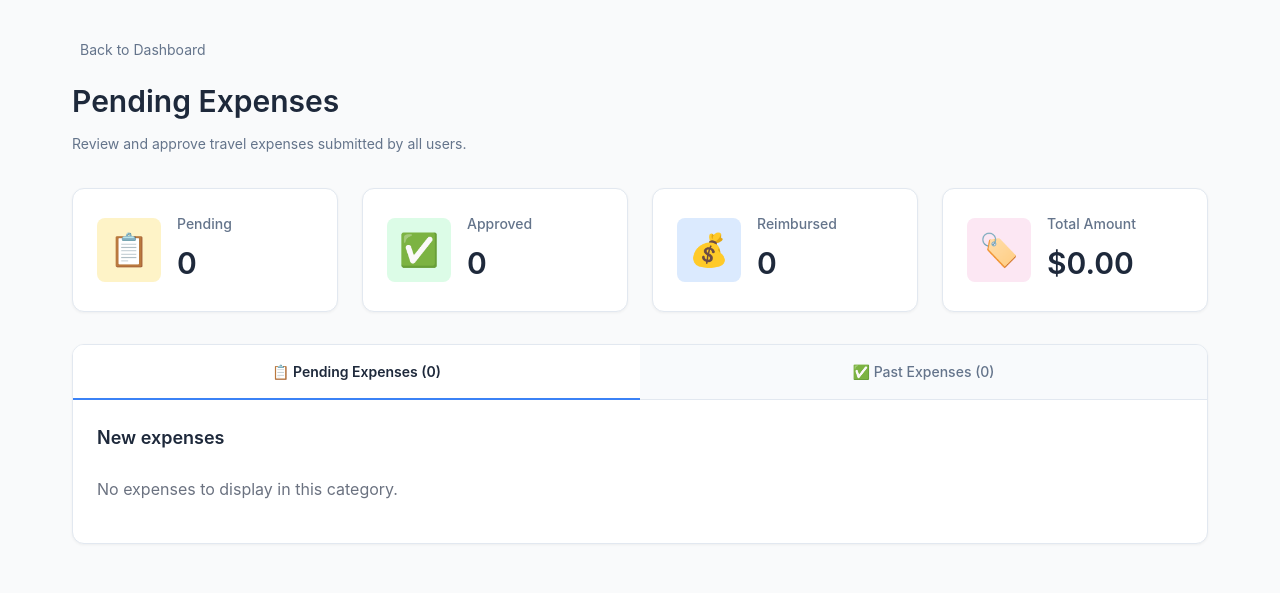
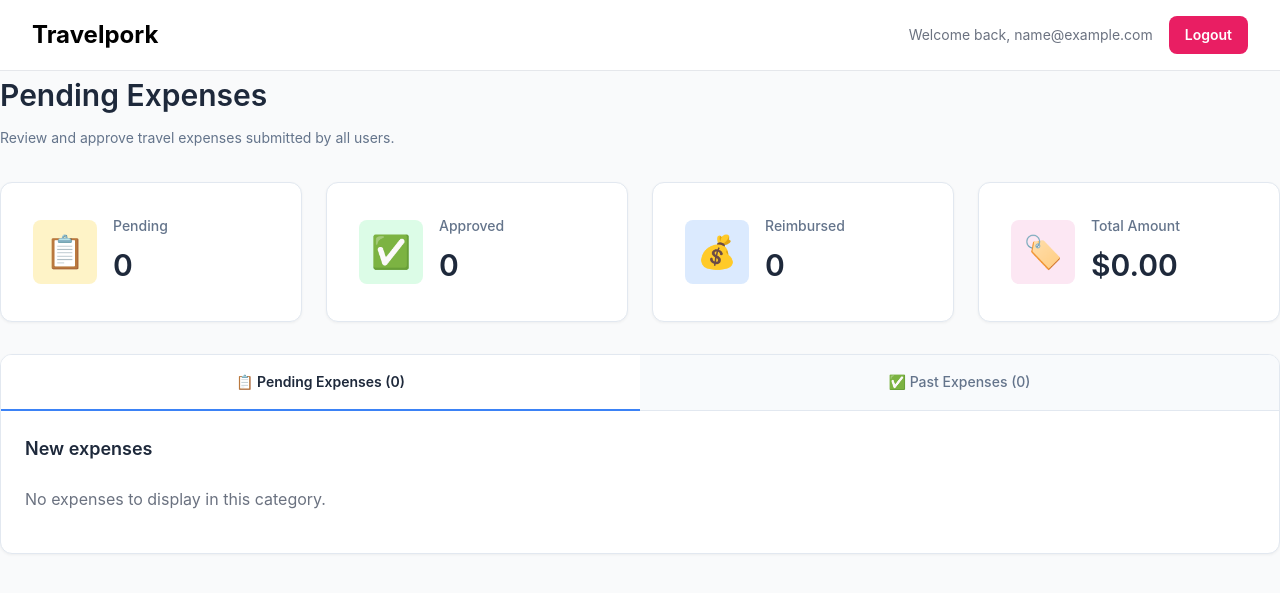
Before and after one commit to emsmccoy/travelpork, a Django app: page /expenses/list/approver/ in a window 1280 px wide. Shown: the top 593 px of the page. Run offline with Django 5.2, Linux system fonts and the light colour scheme; the visitor is signed in with stand-in values (Sample User, id 1); data that the repository does not hold is empty.

Commit message:
Approver css in progress

```diff
--- a/static/css/approver_dashboard.css
+++ b/static/css/approver_dashboard.css
@@ -1,8 +1,12 @@
-
+* {
+  margin: 0;
+  padding: 0;
+  box-sizing: border-box;
+}
 .container {
-    max-width: 1200px;
+    max-width: 600px;
     margin: 0 auto;
-    padding: 2rem;
+    padding: 4rem;
 }
 
 .back-link {
@@ -40,7 +44,7 @@
 
 .stat-card {
     background: white;
-    padding: 1.5rem;
+    padding: 2rem;
     border-radius: 0.75rem;
     border: 1px solid #e2e8f0;
     display: flex;
@@ -169,7 +173,7 @@
 
 .expense-table th {
     text-align: left;
-    padding: 0.75rem;
+    padding: 1.25rem 1rem;
     font-weight: 600;
     color: #374151;
     border-bottom: 1px solid #e2e8f0;
@@ -178,7 +182,7 @@
 }
 
 .expense-table td {
-    padding: 1rem 0.75rem;
+    padding: 1.25rem 1rem;
     border-bottom: 1px solid #f1f5f9;
     vertical-align: middle;
     font-size: 0.875rem;
@@ -277,7 +281,7 @@
     border-color: #d1d5db;
 }
 .comment-row td {
-    padding: 0.75rem;
+    padding: 1.25rem;
     background: #f8fafc;
     border-bottom: 1px solid #e2e8f0;
     color: #374151;
--- a/templates/expenses/expense_list_approver.html
+++ b/templates/expenses/expense_list_approver.html
@@ -8,12 +8,16 @@
 {% endblock %}
 
 {% block content %}
-<div class="container">
-    <a href="#" class="back-link">
-        <i class="fas fa-arrow-left"></i>
-        Back to Dashboard
-    </a>
+<div class="header">
+  <div class="header-left">
+    <h1>Travelpork</h1>
+  </div>
+  <div class="header-right">
+    <span class="welcome-text">Welcome back, {{ user.email }}</span>
+    <a href="{% url 'logout' %}" class="btn btn-primary">Logout</a>
+  </div>
 
+</div>
     <h1 class="page-title">Pending Expenses</h1>
     <p class="page-description">Review and approve travel expenses submitted by all users.</p>
 
```
